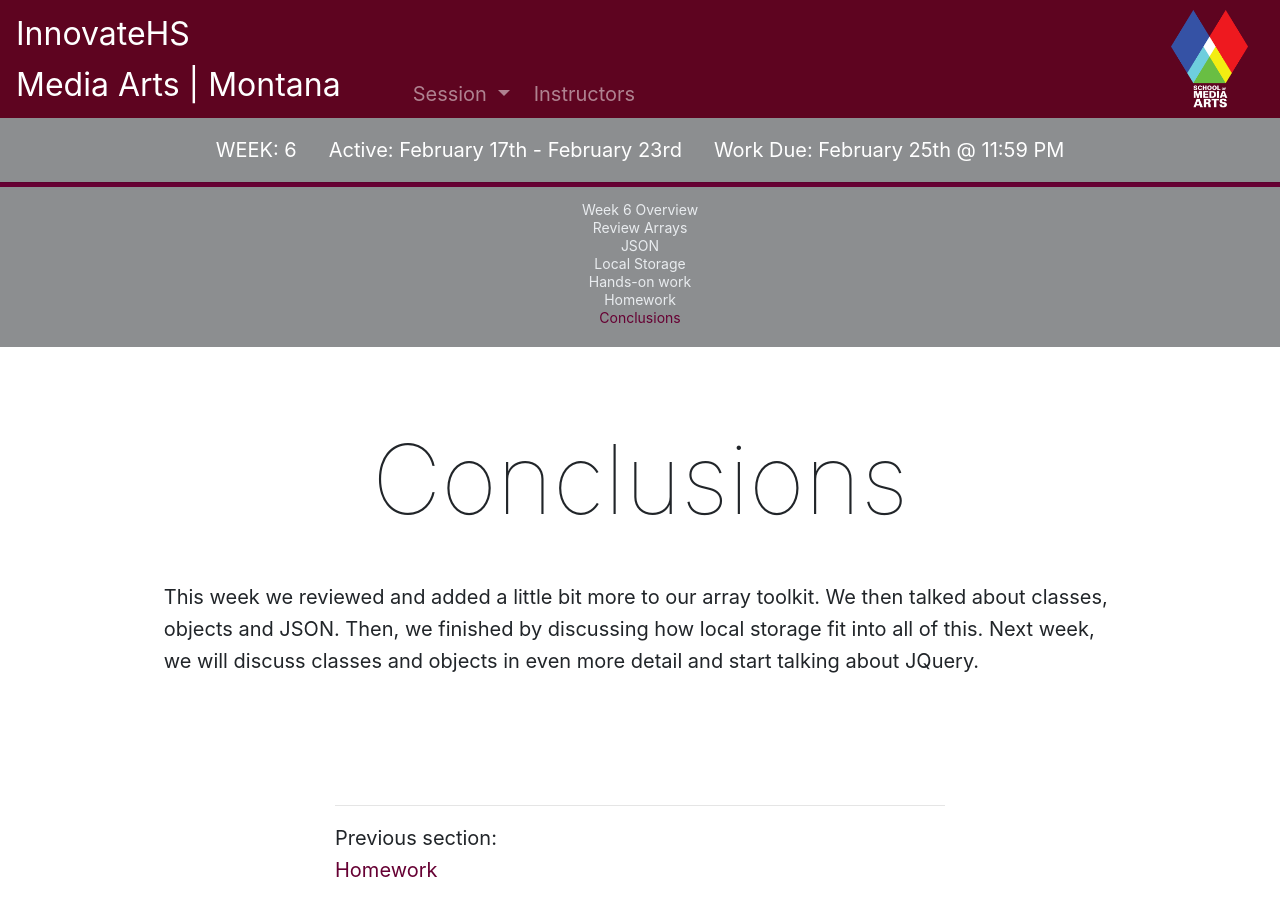
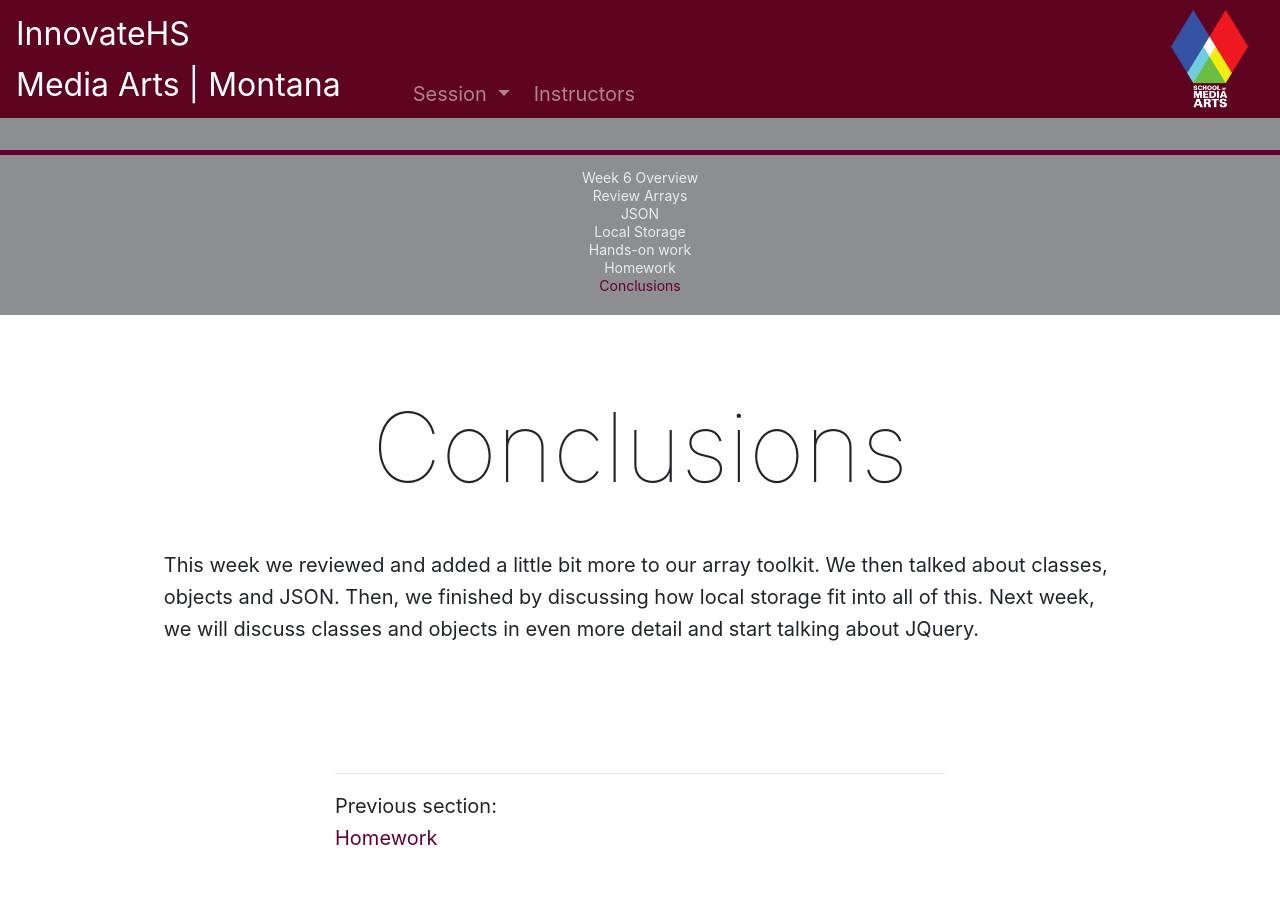
Before and after one commit to Montana-Media-Arts/InnovateHS-Spring2020, a Jekyll site: the page built from modules/week-6/_posts/2005-01-01-conclusions.md, in a window 1280 px wide. Built offline with Jekyll 4.4.1, drawn with Linux system fonts in a browser that asks for light colours; nearby versions of some CDN libraries.

Commit message:
Update course_page.html

```diff
--- a/_layouts/course_page.html
+++ b/_layouts/course_page.html
@@ -22,14 +22,14 @@ layout: base
 <div class="container-fluid bg-compliment-1 p-3">
     <div class="pagination-section title due-date d-flex justify-content-center" >
         <div class="active-week px-3">
-            WEEK: {{ page.module }}
+           <!-- WEEK: {{ page.module }}-->
         </div>
 
         <div class="active-due-date px-3">
-            Active: {{ site.data.dates[page.module][0] }}
+            <!--Active: {{ site.data.dates[page.module][0] }}-->
         </div>
         <div class="active-due-date px-3">
-            Work Due: {{ site.data.dates[page.module][1] }}
+            <!--Work Due: {{ site.data.dates[page.module][1] }}-->
         </div>
 
 
```
